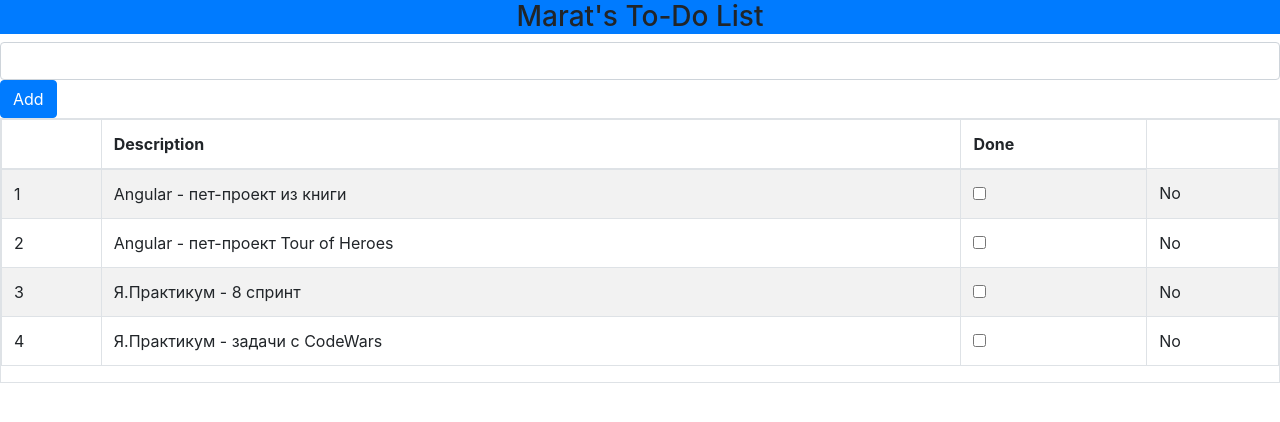
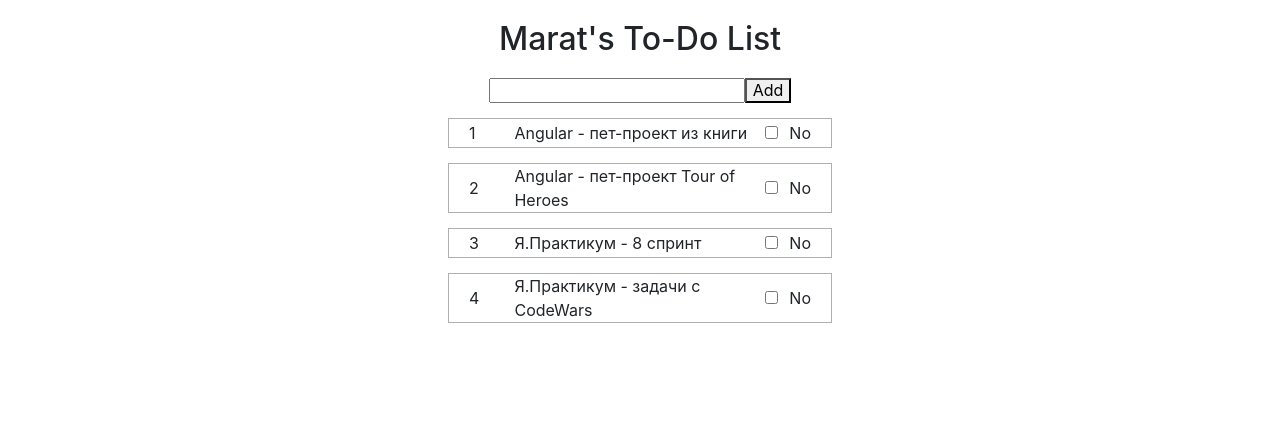
Before and after one commit to krasotun/angular-todo, an Angular app: page / in a window 1280 px wide. Shown: the top 422 px of the page. Built offline with nearby package versions, Linux system fonts and the light colour scheme.

Commit message:
add переделал верстку, убрал таблицы

```diff
--- a/src/app/app.component.html
+++ b/src/app/app.component.html
@@ -1,35 +1,26 @@
-<h3 class="bg-primary p-a-1 text-center">{{getName()}}'s To-Do List</h3>
-<div class="m-t-1 m-b-1">
-  <input class="form-control" #todoText />
-  <button class="btn btn-primary m-t-1" (click)="addItem(todoText.value)">
-    Add
+<!-- Первый компонент - заголовок -->
+<h1 class="page__title">{{getName()}}'s To-Do List</h1>
+
+<!-- Второй компонент - поле с кнопкой -->
+<div class="input-form form">
+  <input class="input-form__input" #todoText />
+  <button (click)="addItem(todoText.value)">Add
   </button>
+</div>
 
-  <table class="table table-striped table-bordered">
-    <table class="table table-striped table-bordered">
-      <thead>
-        <tr>
-          <th></th>
-          <th>Description</th>
-          <th>Done</th>
-        </tr>
-      </thead>
-      <tbody>
-        <tr *ngFor="let item of getTodoItems(); let i = index">
-          <td>{{i + 1}}</td>
-          <td>{{item.action}}</td>
-          <td><input type="checkbox" [(ngModel)]="item.done" /></td>
-
-          <!-- <td [ngSwitch]="item.done">
-            <span *ngSwitchCase="true">Yes</span>
-            <span *ngSwitchDefault>No</span>
-          </td> -->
-
-          <td>
-            <span *ngIf="item.done">Yes</span>
-            <span *ngIf="!item.done">No</span>
-          </td>
-
-        </tr>
-      </tbody>
-    </table>
+<!-- Третий компонент - блок To-Do -->
+<div *ngFor="let item of getTodoItems(); let i = index" class='todo__block'>
+  <div class="todo__block_number">
+    {{i+1}}
+  </div>
+  <div class="todo__block_action">
+    {{item.action}}
+  </div>
+  <div class='todo__block_checkbox'>
+    <input type="checkbox" [(ngModel)]="item.done" />
+  </div>
+  <div class="todo__block_status">
+    <span *ngIf="item.done">Yes</span>
+    <span *ngIf="!item.done">No</span>
+  </div>
+</div>
--- a/src/app/app.component.scss
+++ b/src/app/app.component.scss
@@ -0,0 +1,25 @@
+.page__title {
+  text-align: center;
+  padding: 20px;
+  margin: 0;
+}
+.input-form {
+  text-align: center;
+}
+.todo__block {
+  display: flex;
+  justify-content: space-between;
+  align-items: center;
+  margin: 15px auto;
+  padding: 0 20px;
+  min-height: 30px;
+  width: 30%;
+  border: 1px solid rgba(100, 99, 99, 0.5);
+  &_number {
+    min-width: 10%;
+  }
+  &_action {
+    text-align: left;
+    width: 70%;
+  }
+}
--- a/src/app/app.component.ts
+++ b/src/app/app.component.ts
@@ -4,6 +4,7 @@ import { Model, TodoItem } from './model';
 @Component({
   selector: 'todo-app',
   templateUrl: 'app.component.html',
+  styleUrls: ['app.component.scss'],
 })
 export class AppComponent {
   model = new Model();
--- a/src/index.html
+++ b/src/index.html
@@ -7,6 +7,9 @@
   <meta charset="utf-8" />
   <link rel="stylesheet" href="https://cdn.jsdelivr.net/npm/bootstrap@4.0.0/dist/css/bootstrap.min.css"
     integrity="sha384-Gn5384xqQ1aoWXA+058RXPxPg6fy4IWvTNh0E263XmFcJlSAwiGgFAW/dAiS6JXm" crossorigin="anonymous">
+  <link rel="stylesheet" href="https://cdnjs.cloudflare.com/ajax/libs/normalize/8.0.1/normalize.min.css"
+    integrity="sha512-NhSC1YmyruXifcj/KFRWoC561YpHpc5Jtzgvbuzx5VozKpWvQ+4nXhPdFgmx8xqexRcpAglTj9sIBWINXa8x5w=="
+    crossorigin="anonymous" referrerpolicy="no-referrer" />
 </head>
 
 <body class="m-a-1">
```
